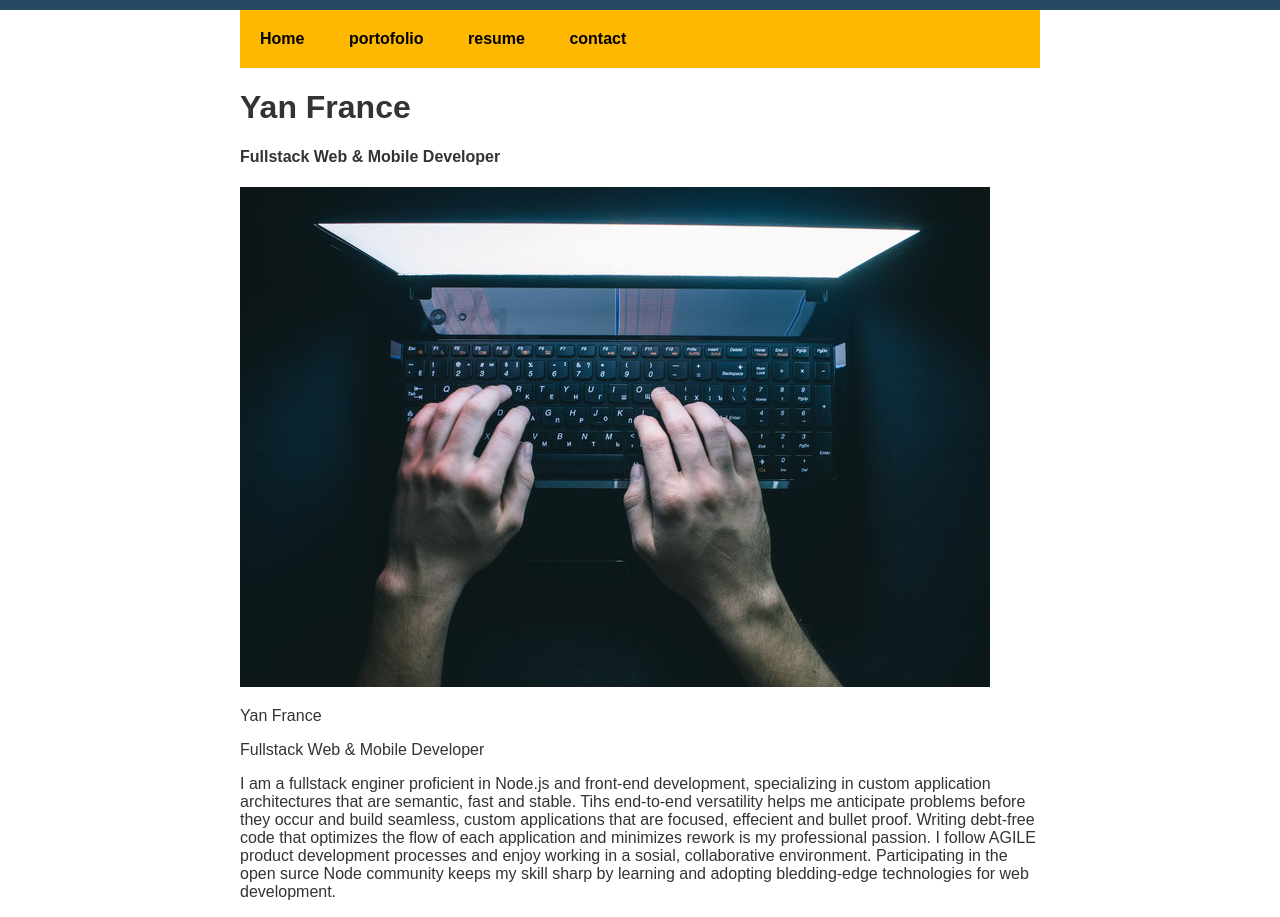
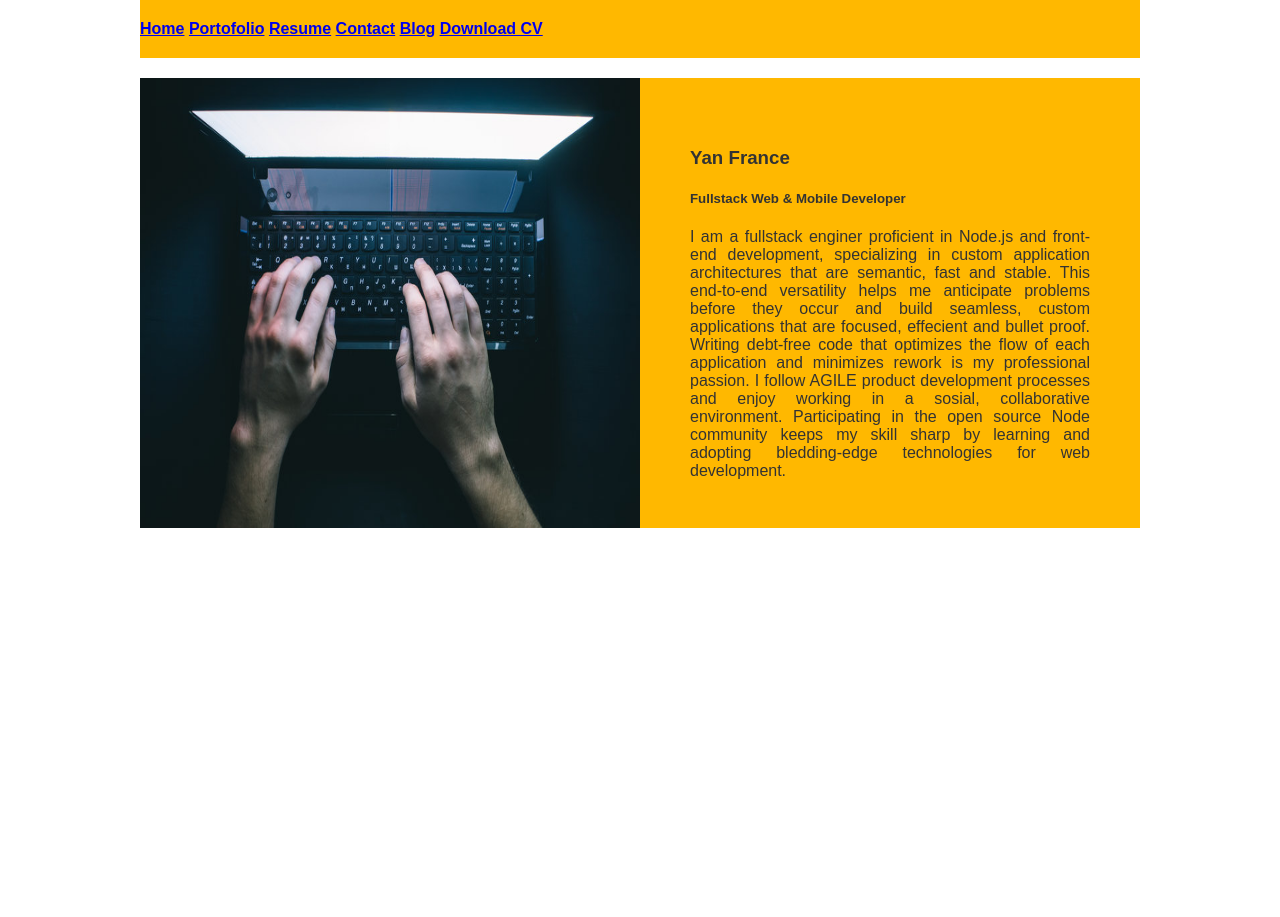
Before and after one commit to yfrance/CSS, a plain HTML site: page index.html in a window 1280 px wide. After the commit the page ends 800 px from the top, so only its background shows below. Drawn offline with Linux system fonts and the light colour scheme.

Commit message:
repair css

```diff
--- a/index.css
+++ b/index.css
@@ -2,9 +2,8 @@ body {
   margin: 0;
   display: flex;
   justify-content: center;
-  font-family: 'Arial', sans-serif;
+  font-family: "Arial", sans-serif;
   color: #333333;
-  border-top: 10px solid #274a64;
 }
 
 h1,
@@ -21,20 +20,47 @@ h6 {
 } */
 
 .container {
-  display: block;
-  width: 800px;
+  display: flex;
+  width: 1000px;
   flex-direction: column;
   align-items: center;
 }
 
 .navigation {
-  padding: 20px 0;
+  width: 1000px;
+  padding: 20px 0px;
   background: #ffb800;
+  background-repeat: no-repeat;
 }
 
 .navigation a {
-  color: #000;
-  padding: 10px 20px;
-  font-weight: bold;
-  text-decoration-line: none;
+  display: block
+  color: #000000
+  padding: 10px, 10px
 }
+
+.menu{
+  width: 30px
+  coloir
+}
+
+.source {
+  display: flex;
+  justify-content: space-around;
+  margin: 20px;
+}
+
+.source img {
+  width: 500px;
+  height: 450px;
+}
+
+.profile-text {
+  background-color: #ffb800;
+  width: 400px;
+  height: 400px;
+  padding: 50px;
+  text-align: justify;
+  min-width: 350px;
+  max-height: 350px;
+}
--- a/index.html
+++ b/index.html
@@ -15,37 +15,34 @@
   <body>
     <div id="container" class="container">
       <nav id="navigation" class="navigation">
-        <a href="index.html">Home</a>
-        <a href="portofolio/index.html">portofolio</a>
-        <a href="resume/index.html">resume</a>
-        <a href="contact/index.html">contact</a>
+        <a class="menu" href="index.html"><b>Home</b></a>
+        <a class="menu" href="portofolio/index.html"><b>Portofolio</b></a>
+        <a class="menu" href="resume/index.html"><b>Resume</b></a>
+        <a class="menu" href="contact/index.html"><b>Contact</b></a>
+        <a class="menu" href="blog/index.html"><b>Blog</b></a>
+        <a class="menu" href="download-cv/index.html"><b>Download CV</b></a>
       </nav>
 
-      <header class="page-header">
-        <h1>Yan France</h1>
-        <h4>Fullstack Web & Mobile Developer</h4>
-        <div>
+      <selection id="source" class="source">
         <img src="images/mengetik.jpg" />
-        </div>
-      </header>
-
-      <main>
-        <p class="header-profile-text">Yan France</p>
-        <p>Fullstack Web & Mobile Developer</p>
-        <p id="profile-text" class="profile-text">
+        <main id="profile-text" class="profile-text">
+          <h3><b>Yan France</b></h3>
+          <h5>Fullstack Web & Mobile Developer</h5>
+          <p>
             I am a fullstack enginer proficient in Node.js and front-end
-          development, specializing in custom application architectures that are
-          semantic, fast and stable. Tihs end-to-end versatility helps me
+            development, specializing in custom application architectures that
+            are semantic, fast and stable. This end-to-end versatility helps me
             anticipate problems before they occur and build seamless, custom
             applications that are focused, effecient and bullet proof. Writing
             debt-free code that optimizes the flow of each application and
             minimizes rework is my professional passion. I follow AGILE product
             development processes and enjoy working in a sosial, collaborative
-          environment. Participating in the open surce Node community keeps my
-          skill sharp by learning and adopting bledding-edge technologies for
-          web development.
+            environment. Participating in the open source Node community keeps
+            my skill sharp by learning and adopting bledding-edge technologies
+            for web development.
           </p>
         </main>
+      </selection>
     </div>
   </body>
 </html>
```
Lines whose indentation alone changed are shown as unchanged.
